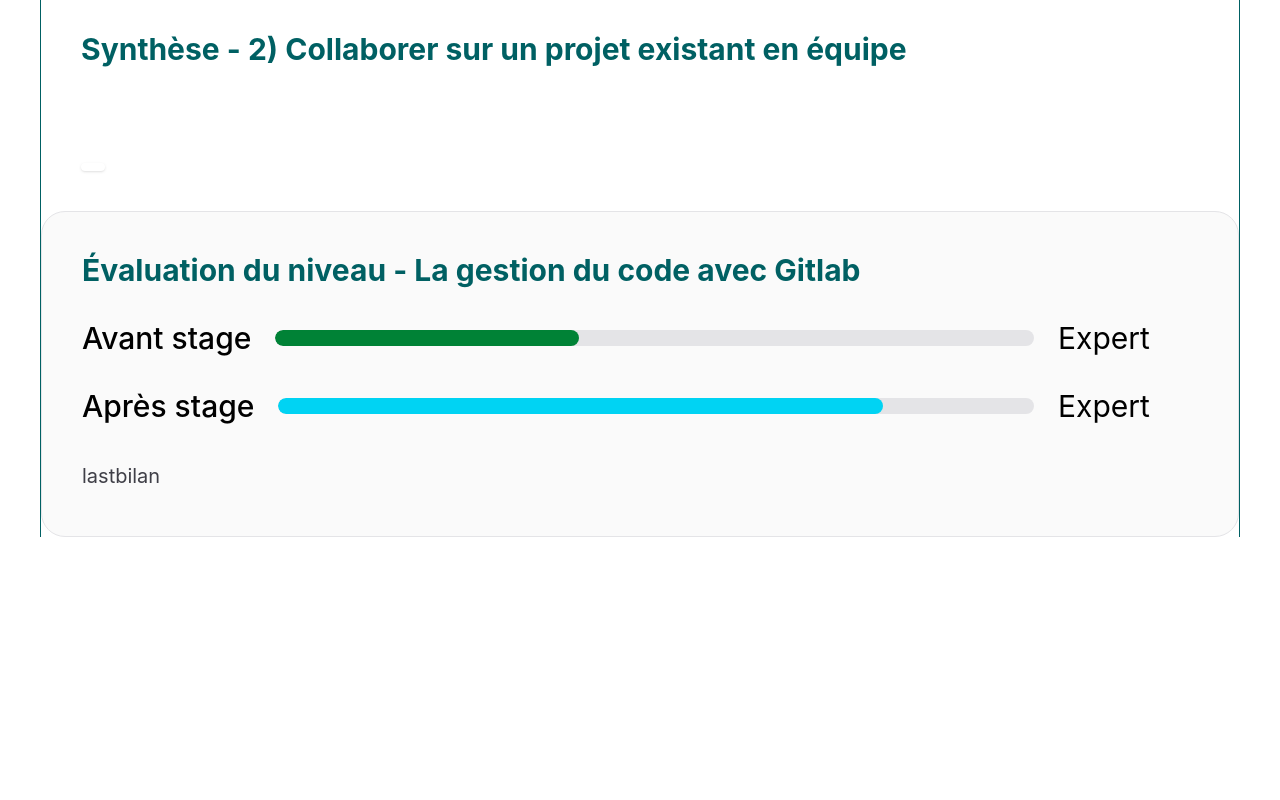
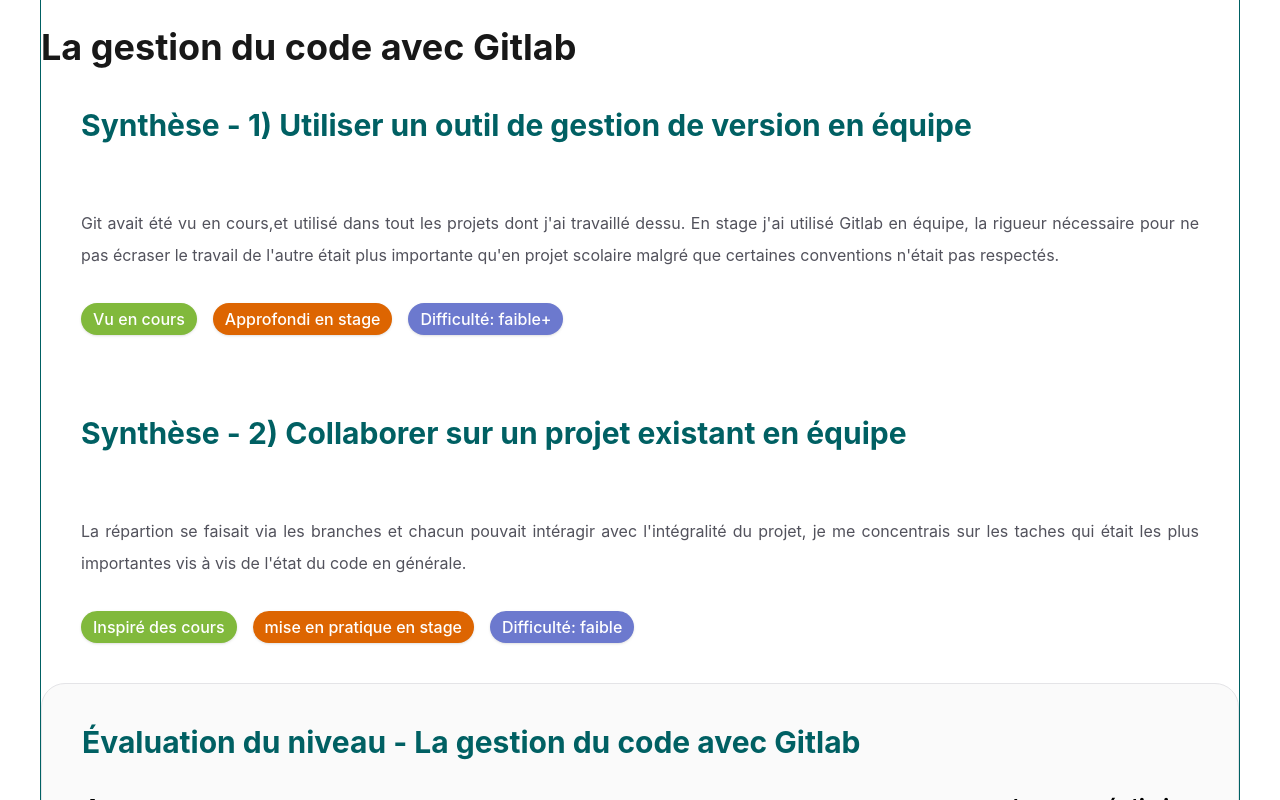
Before and after one commit to SpicyFire21/portofolio-stage-but2, a Vue app: page /proj/bilan in a window 1280 px wide. Shown: the part 1420-2220 px from the top of the page. Before the commit the page ends 1957 px from the top, so only its background shows below. Built offline with nearby package versions, Linux system fonts and the light colour scheme.

Commit message:
feat(integration): bilan

```diff
--- a/src/components/bilan/BilanSkillLevel.vue
+++ b/src/components/bilan/BilanSkillLevel.vue
@@ -13,7 +13,7 @@
         Avant stage
       </span>
 
-      <div class="flex-1 h-4 bg-zinc-200 rounded-full overflow-hidden">
+      <div class="flex-1 h-2 bg-zinc-200 rounded-full overflow-hidden">
         <div
             class="h-full rounded-full transition-all duration-500"
             :class="beforeColor"
@@ -32,7 +32,7 @@
         Après stage
       </span>
 
-      <div class="flex-1 h-4 bg-zinc-200 rounded-full overflow-hidden">
+      <div class="flex-1 h-2 bg-zinc-200 rounded-full overflow-hidden">
         <div
             class="h-full rounded-full transition-all duration-500"
             :class="afterColor"
--- a/src/data/integrationLinks.js
+++ b/src/data/integrationLinks.js
@@ -2,20 +2,50 @@
     {
         label: "Prise en main d'un projet développé via Intelligence Artificielle",
         to: "/integration/1",
-        lastbilan:"lastbilan",
+        lastbilan:"Avant le stage,les projets partaient toujours de zéro. maintenant j'ai plus la capacité a lire et comprendre une base de code dense que je n'ai pas écrit, jusqu'à chercher a l'améliorer et finir par devenir autonome dessus.",
+        before:"40",
+        after:"60",
         content: "<ul> <li>S'intégrer dans un projet existant\n</li> <li>Gagner en autonomie progressivement</li> </ul>",
         carrousel: [
 
             {
                 title: "1) S'intégrer dans un projet existant",
                 text: "à mon arrivée, le projet était déja bien avancé avec une base de code existante et majoritairement codé avec l'aide de l'intelligence artificielle. J'ai du comprendre le code ainsi que son architecture, comprendre les technologies utilisés avant de pouvoir contribuer au projet. Cette phase de prise en main a été via l'autorisation d'utiliser l'intelligence artificielle.",
-
+                bilan: "Prendre en main un projet existant avec une base de code déjà conséquente était un exercice peu commun,surtout quand le projet est codé par intelligence artificielle. Il fallait comprendre le coce, l'architecture et les choix techniques déjà faits avant de pouvoir contribuer efficacement sans introduire de régressions." ,
+                bulles: [
+                    {
+                        text:"Vu en cours",
+                        color:"#81b93c"
+                    },
+                    {
+                        text:"Approfondi en stage",
+                        color:"#dd6501"
+                    },
+                    {
+                        text:"Difficulté: faible+",
+                        color:"#6c79ce"
+                    }
+                ]
             },
 
             {
                 title: "2) Gagner en autonomie progressivement",
                 text: " Par la suite, le travail s'est fait en autonomie. Les blocages ont été rares, et lorsqu'ils survenaient, je sollicitais mon tuteur ou une personne de l'équipe pour débloquer la situation rapidement. Cette autonomie m'a permis de prendre confiance dans mes décisions techniques et dans ma capacité à avancer seul sur des fonctionnalités complètes sachant que je me suis retrouvés à proposer des solutions aux problèmes lors de l'avancement du projet. ",
-
+                bilan: "Ma montée en autonomie s'est fait très naturellement et même plutôt rapidement. Les rares blocages que j'ai eu était rapidement résolu avec l'aide de membre de l'équipe. Cela m'a appris à mieux m'organiser quand je travaille tout en sachant demander de l'aide quand cela est pertinent.",
+                bulles: [
+                    {
+                        text:"Vu en cours",
+                        color:"#81b93c"
+                    },
+                    {
+                        text:"Approfondi en stage",
+                        color:"#dd6501"
+                    },
+                    {
+                        text:"Difficulté: faible+",
+                        color:"#6c79ce"
+                    }
+                ]
             },
 
 
@@ -24,7 +54,9 @@
     {
         label: "Échanges avec les différentes membres de l'équipe",
         to: "/integration/2",
-        lastbilan:"lastbilan",
+        lastbilan:"Avant le stage, mes interactions se limitaient à des équipes composées d'informaticien. Le stage m'a confronté à une réalité professionnelle où les interlocuteurs ont des profils très variés. Je suis maintenant capable de communiquer efficacement avec des personnes non techniques, de comprendre leurs besoins et de les traduire en solutions techniques adaptées." ,
+        before: "50",
+        after:"60",
         content: "<ul> <li>Échanger avec des collègues avec des spécialisations différentes</li> <li>Intégrer des demandes non techniques dans un développement\n</li> </ul>",
         carrousel: [
 
@@ -32,11 +64,19 @@
                 title: "1) Échanger avec des collègues avec des spécialisations différentes",
                 text: "Durant le stage, j'ai interagi avec toute l'équipe sur différents point, afin de voir si certains solutions était plausibles ou comprises de tous, c'est ainsi que d'autres domaines tel que la vision IA m'a été initié, malgré que je dispose toujours de faibles bases, je peux comprendre certains sujet et termes dans ce domaine.",
 
-                bilan: "",
+                bilan: "J'ai appris lors de mon stage a communiquer avec des personnes qui communique pas forcémement de façon technique ou qui ne sont pas familier avec le développement. Cela m'a entrainer a me faire comprendre par ce genre de personnes.",
                 bulles: [
                     {
-                        text: "",
-                        color: ""
+                        text:"Vu en cours",
+                        color:"#81b93c"
+                    },
+                    {
+                        text:"Approfondi en stage",
+                        color:"#dd6501"
+                    },
+                    {
+                        text:"Difficulté: faible",
+                        color:"#6c79ce"
                     }
                 ]
             },
@@ -44,11 +84,19 @@
             {
                 title: "2) Intégrer des demandes non techniques dans un développement",
                 text: "Les demandes étaient defois exprimées de manière non technique, sous forme de description fonctionnelles. Cela m'a appris à traduire ces besoins en solutions à implémenter, en faisait un lien fort entre ce qui a été demandé et ce qui est techniquement réalisable pour le projet. ",
-                bilan: "",
+                bilan: "J'ai du aussi implémenter des besoins exprimés de façon non technique, cela m'a obliger a traduire des sujets et a échanger. Vu que c'est arrivé souvent, j'ai du apprendre a m'exprimer clairement en utilisant des termes précis mais a la portée de mon interlocuteur.",
                 bulles: [
                     {
-                        text: "",
-                        color: ""
+                        text:"Vu en cours",
+                        color:"#81b93c"
+                    },
+                    {
+                        text:"Approfondi en stage",
+                        color:"#dd6501"
+                    },
+                    {
+                        text:"Difficulté: faible",
+                        color:"#6c79ce"
                     }
                 ]
             },
--- a/src/data/projLinks.js
+++ b/src/data/projLinks.js
@@ -6,7 +6,9 @@
     {
         label: "Réunions avec l'équipe un jour sur deux",
         to: "/proj/1",
-        lastbilan:"lastbilan",
+        lastbilan:"Avant le stage, les réunions de suivi se limitaient aux SAÉ. Le stage m'a appris à communiquer régulièrement sur mon avancement, à intégrer des retours de l'équipe et à adapter mes priorités en conséquence. Je suis maintenant capable de m'adapter à différents contextes et de collaborer efficacement. C'est un savoir-faire que je n'aurais pas pu acquérir en dehors d'un contexte professionnel réel.",
+        before:"30",
+        after:"40",
         content: "<ul> <li>Participer à des réunions de suivi de projet\n</li> <li>Adapter l'organisation selon l'avancement\n</li>  </ul>",
         carrousel: [
 
@@ -14,11 +16,15 @@
                 title: "1) Participer à des réunions de suivi de projet",
                 text: "Des réunions de suivi étaient organisées un jour sur deux les début d'après-midi. Ces réunions réunissaient toute l'équipe et moi-même pour faire le point sur ce qui avait été réalisé et définir les prochaines priorités, mais également pour formuler des demandes d'amélioration ou de nouvelles fonctionnalités sur les pages en cours de développement, que je devais ensuite intégrer dans mon planning. Ces moments ont servis a partagé les envies et demandes de chacuns et donc ainsi gardé un travail qui converge vers un même objectif.",
 
-                bilan: "",
+                bilan: "Les réunions se sont déroulés sous formes de mini stand up, chacun parlait de son avancement et de ce qu'il prevoyait de faire ensuite. Ensuite le reste de l'équipe débattait sur comment avancer pour la suite et discuté des choix techniques ou autres avant qu'il soit trop tard.",
                 bulles: [
                     {
-                        text: "",
-                        color: ""
+                        text:"mise en pratique en stage",
+                        color:"#dd6501"
+                    },
+                    {
+                        text:"Difficulté: faible",
+                        color:"#6c79ce"
                     }
                 ]
             },
@@ -27,11 +33,15 @@
                 title: "2) Adapter l'organisation selon l'avancement",
                 text: "Grace aux réunions fréquentes avec toute l'équipe, l'avancement était assez constant et m'a permis de ne pas me perdre dans le projet. En dehors des réunions, j'organisais mon travail selon la priorité sur l'implémentation tout en informant l'équipe de ce que je faisais, l'un des avantages que j'ai eu du au faible effectif. quand j'étais bloqué, je consultais mon tuteur de stage et j'arrivais a résoudre le problème facilement par la suite.",
 
-                bilan: "",
+                bilan: "La gestion des priorités n'a pas été quelque chose auquel je m'attendais. J'ai appris à évaluer l'urgence des tâches, à adapter mon rythme selon les périodes et à solliciter l'équipe afin d'avancer au mieux. " ,
                 bulles: [
                     {
-                        text: "",
-                        color: ""
+                        text:"mise en pratique en stage",
+                        color:"#dd6501"
+                    },
+                    {
+                        text:"Difficulté: faible",
+                        color:"#6c79ce"
                     }
                 ]
             },
@@ -43,7 +53,9 @@
     {
         label: "La gestion du code avec Gitlab",
         to: "/proj/2",
-        lastbilan:"lastbilan",
+        lastbilan:"Avant le stage, mon expérience de la collaboration sur un projet se limitait aux SAÉ du BUT avec git sans utiliser de branches. Le stage m'a poussé à utiliser d'avantages les subtilités de git et je suis maintenant capable de m'intégrer dans un projet en cours sans tout reprendre de zéro et de collaborer efficacement en utilisant efficacement Git pour gérer les versions et éviter les conflits.",
+        before:"30",
+        after:"50",
         content: "<ul> <li>Utiliser un outil de gestion de version en équipe\n</li> <li>Collaborer sur un projet existant en équipe</li>  </ul>",
         carrousel: [
 
@@ -51,11 +63,19 @@
                 title: "1) Utiliser un outil de gestion de version en équipe\n",
                 text: "À mon arrivée sur le projet, il existait plusieurs branches et répo auxquels l'entreprise travaillait. j'ai du créé ma branche en paralèlle des leurs afin d'isoler mon travail du reste. Le workflow consitait a travailler en parallèle sur différentes branches et ensuite merge quand on le pouvait, ce fut la manière dont on a travaillé pendant le stage. Cependant je m'arrangeait d'écrire des message de commits lisibles et claires. ",
                 images: [proj1, proj2],
-                bilan: "",
+                bilan: "Git avait été vu en cours,et utilisé dans tout les projets dont j'ai travaillé dessu. En stage j'ai utilisé Gitlab en équipe, la rigueur nécessaire pour ne pas écraser le travail de l'autre était plus importante qu'en projet scolaire malgré que certaines conventions n'était pas respectés.",
                 bulles: [
                     {
-                        text: "",
-                        color: ""
+                        text:"Vu en cours",
+                        color:"#81b93c"
+                    },
+                    {
+                        text:"Approfondi en stage",
+                        color:"#dd6501"
+                    },
+                    {
+                        text:"Difficulté: faible+",
+                        color:"#6c79ce"
                     }
                 ]
             },
@@ -64,11 +84,19 @@
                 title: "2) Collaborer sur un projet existant en équipe\n",
                 text: "La collaboration avec l'équipe était naturellement séparé par les différentes branches que l'on avait, je m'occupais de la partie développement globale en proposant des choix d'architectures et d'implémentations pour faire grandir le projet d'une façon plus stable. Pour ma partie, j'ai en grande partie coder sur le début de mon stage, en même temps que le reste de mon équipe, j'ai aussi du réalisé des schémas divert afin d'expliquer mes choix et propositons  (MCD, etc...) et fini par un déploiement de l'application dans son état actuelle.",
 
-                bilan: "",
+                bilan: "La répartion se faisait via les branches et chacun pouvait intéragir avec l'intégralité du projet, je me concentrais sur les taches qui était les plus importantes vis à vis de l'état du code en générale.",
                 bulles: [
                     {
-                        text: "",
-                        color: ""
+                        text:"Inspiré des cours",
+                        color:"#81b93c"
+                    },
+                    {
+                        text:"mise en pratique en stage",
+                        color:"#dd6501"
+                    },
+                    {
+                        text:"Difficulté: faible",
+                        color:"#6c79ce"
                     }
                 ]
             },
```
